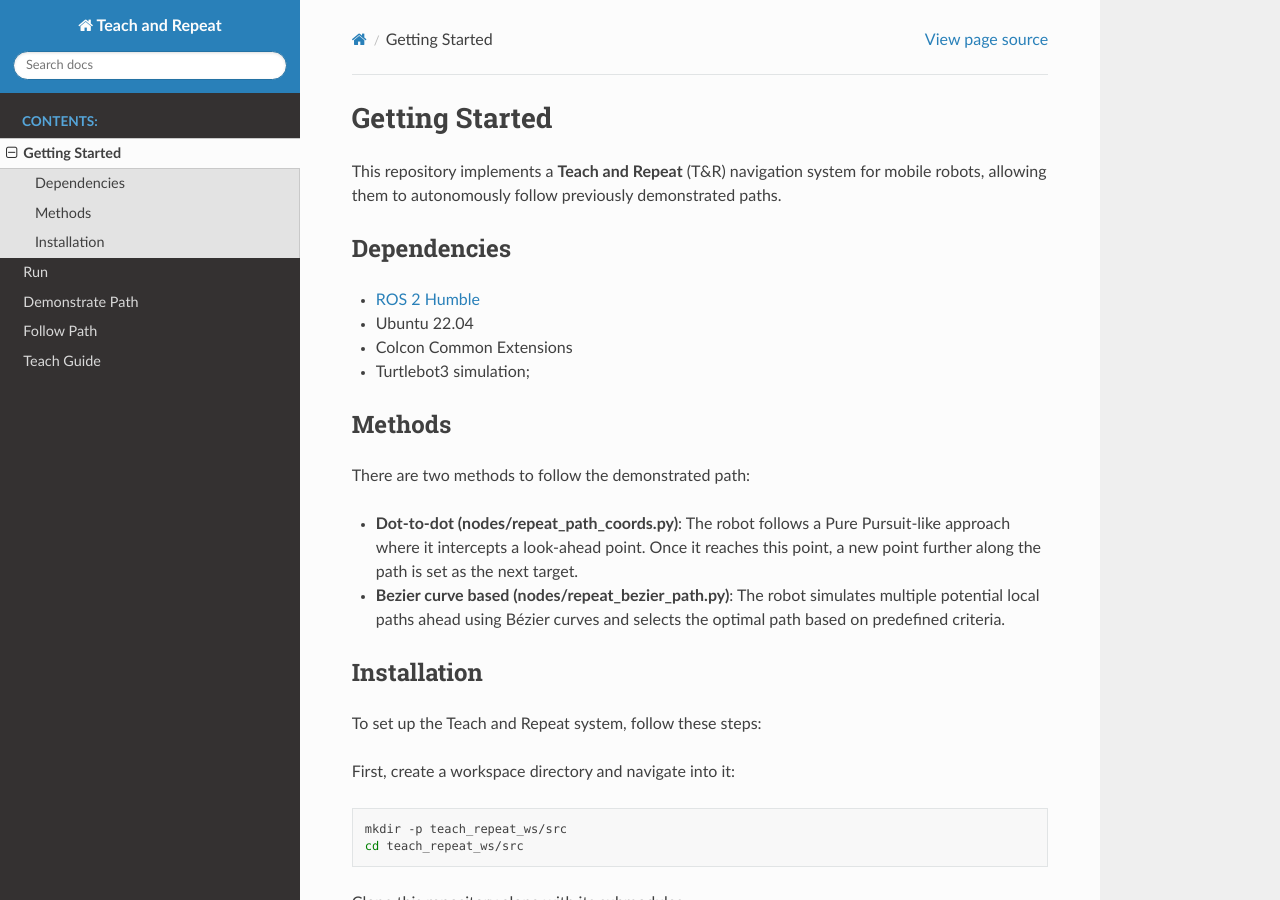
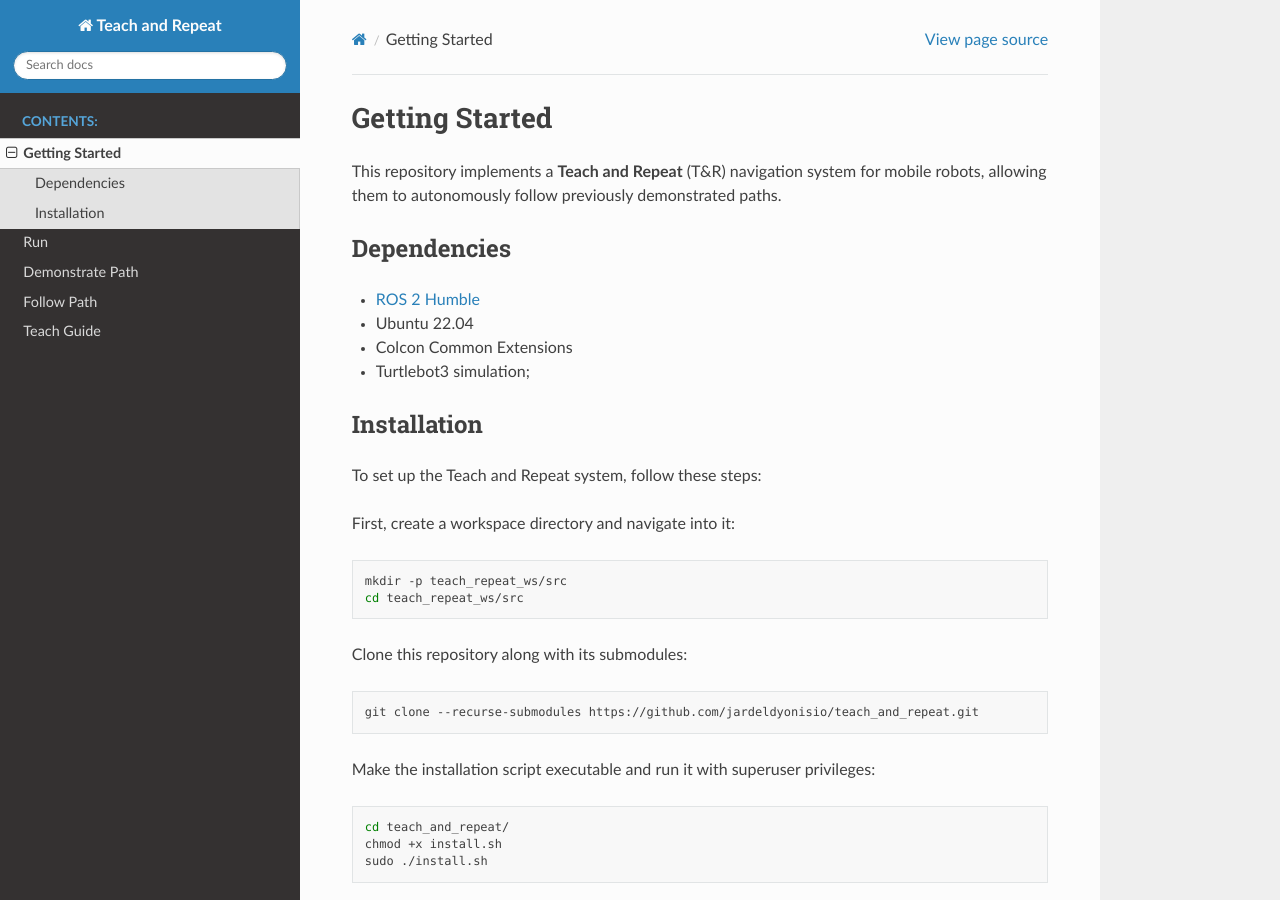
Before and after one commit to NavigationFURG/TeachandRepeat, a Sphinx documentation site: the page built from docs/getting_started.rst, in a window 1280 px wide and 900 px high. Built offline with Sphinx 7.4.7 and the Read the Docs theme 3.1.0, drawn with Linux system fonts in a browser that asks for light colours.

Commit message:
:memo: removed methods from index.rst

```diff
--- a/docs/getting_started.rst
+++ b/docs/getting_started.rst
@@ -11,13 +11,6 @@
 - Ubuntu 22.04
 - Colcon Common Extensions
 - Turtlebot3 simulation;
-
-Methods
-************
-There are two methods to follow the demonstrated path:
-
-- **Dot-to-dot (nodes/repeat_path_coords.py)**: The robot follows a Pure Pursuit-like approach where it intercepts a look-ahead point. Once it reaches this point, a new point further along the path is set as the next target.
-- **Bezier curve based (nodes/repeat_bezier_path.py)**: The robot simulates multiple potential local paths ahead using Bézier curves and selects the optimal path based on predefined criteria.
 
 Installation
 ************
```
